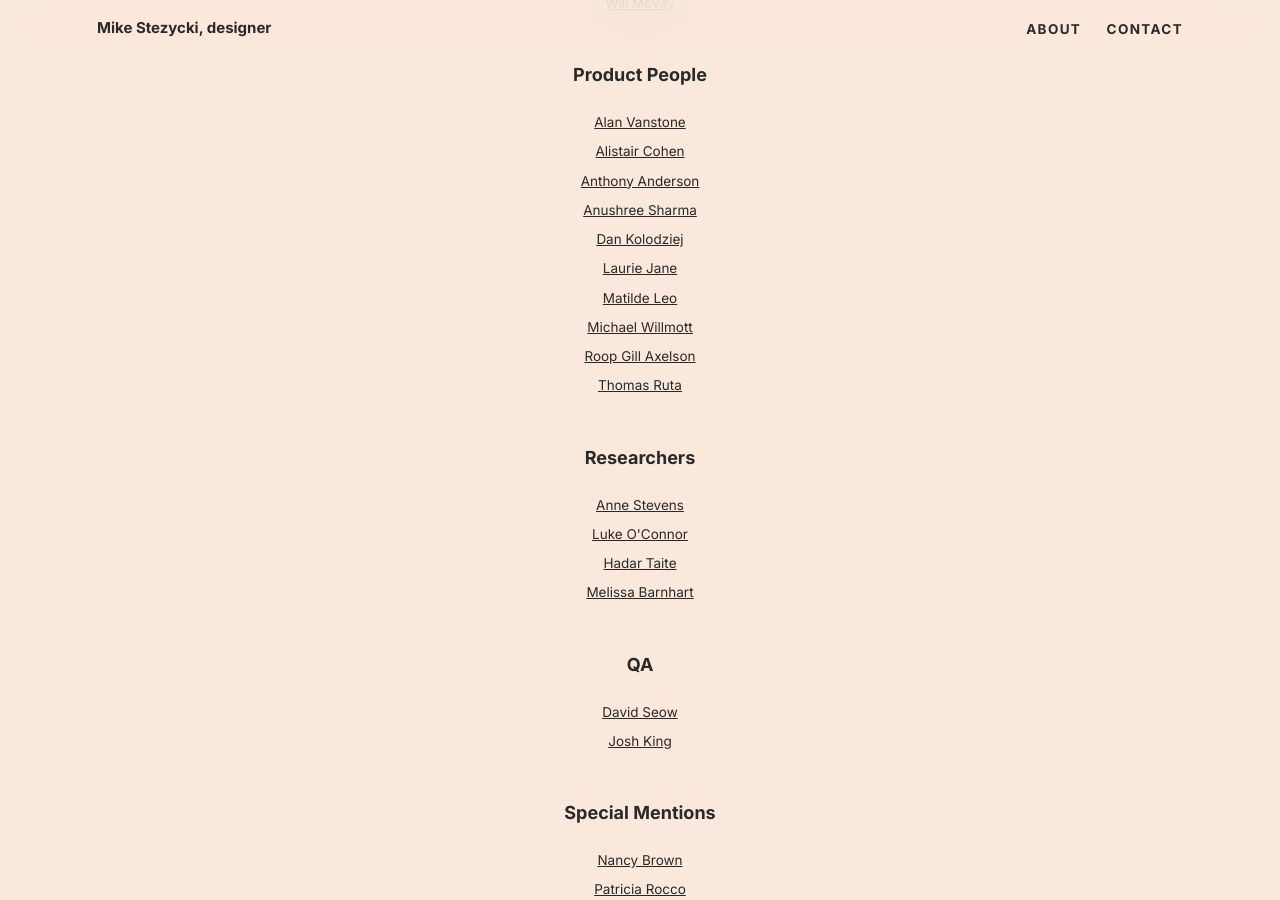
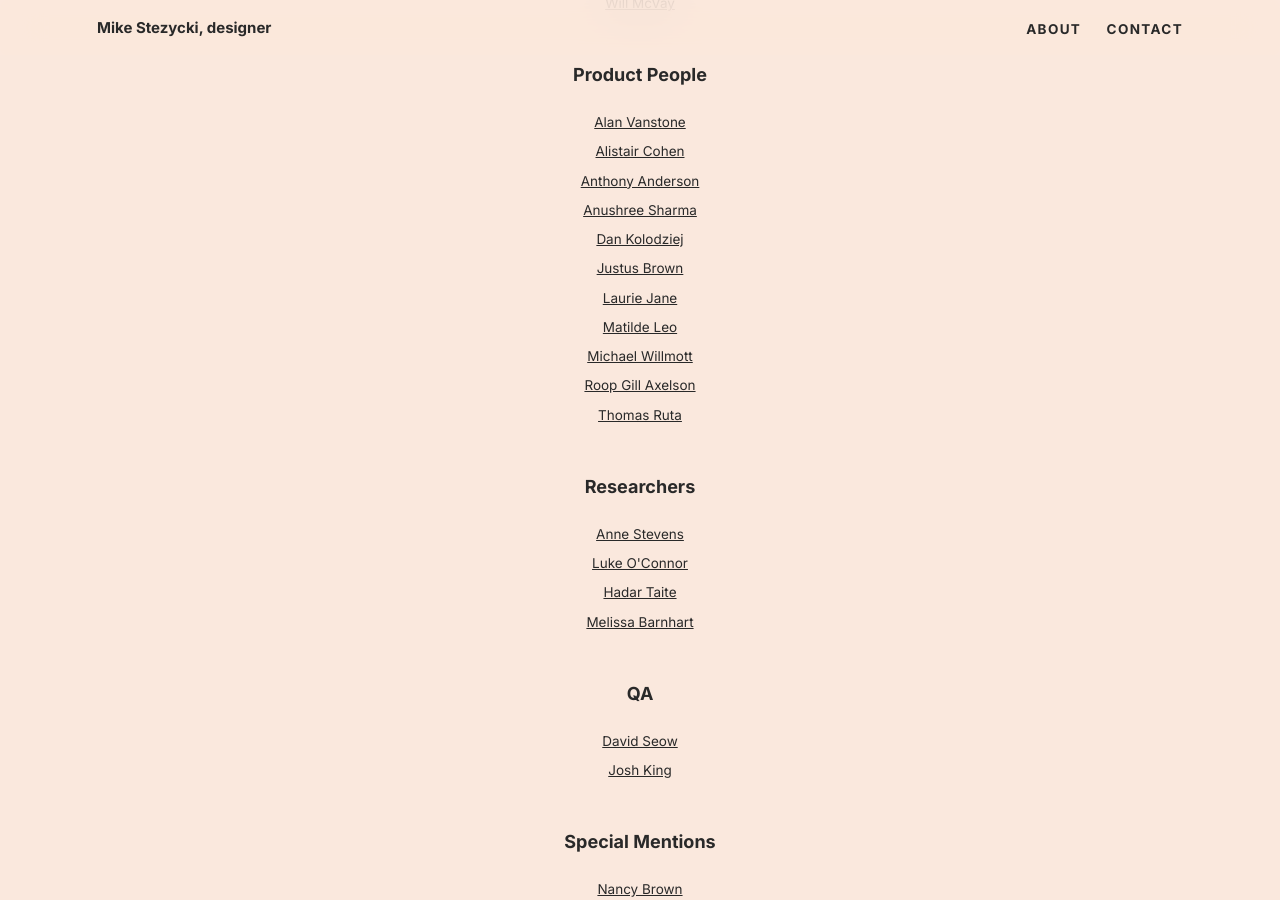
Before and after one commit to mr-stezz/mr-stezz.github.io, a Jekyll site: the page built from about.md, in a window 1280 px wide and 900 px high, scrolled down 6976 px. Built offline with Jekyll 4.4.1, drawn with Linux system fonts in a browser that asks for light colours.

Commit message:
Add members to work list

```diff
--- a/_includes/_section.people-id-work-with-again.html
+++ b/_includes/_section.people-id-work-with-again.html
@@ -92,6 +92,7 @@
 		<li class="work-list-item"><a href="https://www.linkedin.com/in/anthonyandersonproduct" class="work-list-link">Anthony Anderson</a></li>
 		<li class="work-list-item"><a href="https://www.linkedin.com/in/anushreedsharma/" class="work-list-link">Anushree Sharma</a></li>
 		<li class="work-list-item"><a href="https://uk.linkedin.com/in/danielkolodziej" class="work-list-link">Dan Kolodziej</a></li>
+		<li class="work-list-item"><a href="https://www.linkedin.com/in/justusbrown/" class="work-list-link">Justus Brown</a></li>
 		<li class="work-list-item"><a href="https://twitter.com/lauriejane" class="work-list-link">Laurie Jane</a></li>
 		<li class="work-list-item"><a href="https://www.linkedin.com/in/mathildeleo/" class="work-list-link">Matilde Leo</a></li>
 		<li class="work-list-item"><a href="https://github.com/mwillmott" class="work-list-link">Michael Willmott</a></li>
```
